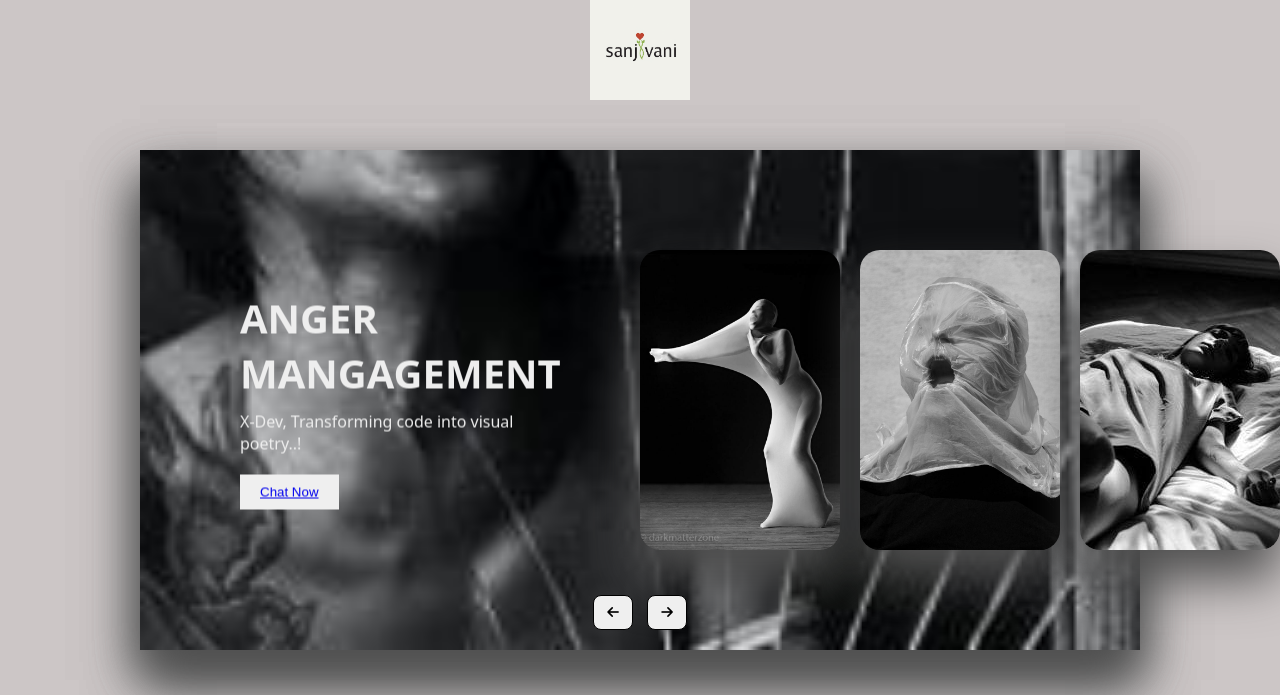
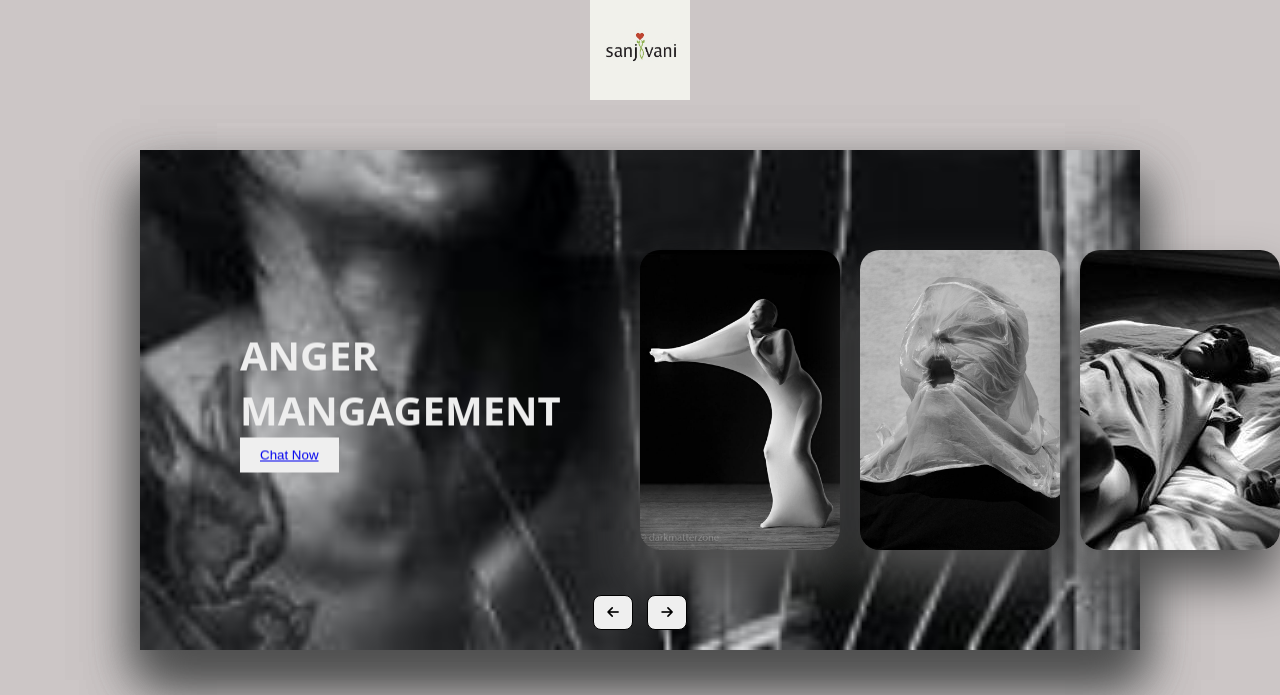
Before and after one commit to Tintin2310/Sanjivani, a Flask app: page /dashboard in a window 1280 px wide. Shown: the top 695 px of the page. Run offline with Flask 3, Linux system fonts and the light colour scheme.

Commit message:
Changed dashboard

```diff
--- a/templates/dashboard.html
+++ b/templates/dashboard.html
@@ -178,28 +178,24 @@
             <div class="item" style="background-image: url('{{ url_for('static', filename='anger.jpeg') }}');">
                 <div class="content">
                     <div class="name">Anger Mangagement</div>
-                    <div class="des">X-Dev, Transforming code into visual poetry..!</div>
                     <button><a href="{{ url_for('category', category_name='Anger') }}">Chat Now</a></button>
                 </div>
             </div>
             <div class="item" style="background-image: url('{{ url_for('static', filename='addiction.jpeg') }}');">
                 <div class="content">
                     <div class="name">Addiction</div>
-                    <div class="des">X-Dev, Transforming code into visual poetry..!</div>
                     <button><a href="{{ url_for('category', category_name='Addiction') }}">Chat Now</a></button>
                 </div>
             </div>
             <div class="item" style="background-image: url('{{ url_for('static', filename='anxiety.jpeg') }}');">
                 <div class="content">
                     <div class="name">Anxiety</div>
-                    <div class="des">X-Dev, Transforming code into visual poetry..!</div>
                     <button><a href="{{ url_for('category', category_name='Anxiety') }}">Chat Now</a></button>
                  </div>
             </div>
             <div class="item" style="background-image: url('{{ url_for('static', filename='insomnia.jpeg') }}');">
                 <div class="content">
                     <div class="name">Insomnia</div>
-                    <div class="des">X-Dev, Transforming code into visual poetry..!</div>
                     <button><a href="{{ url_for('category', category_name='Insomnia') }}">Chat Now</a></button>
                 </div>
             </div>
```
